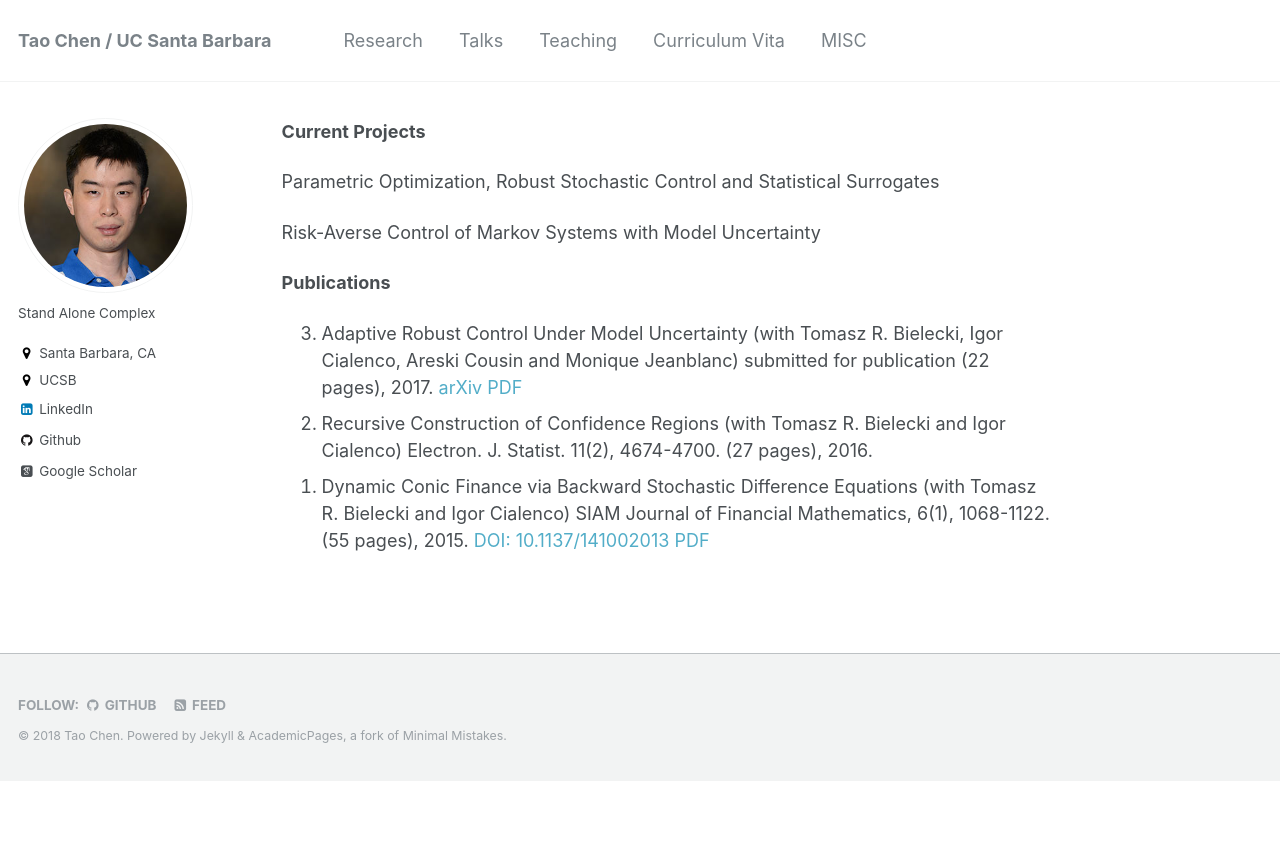
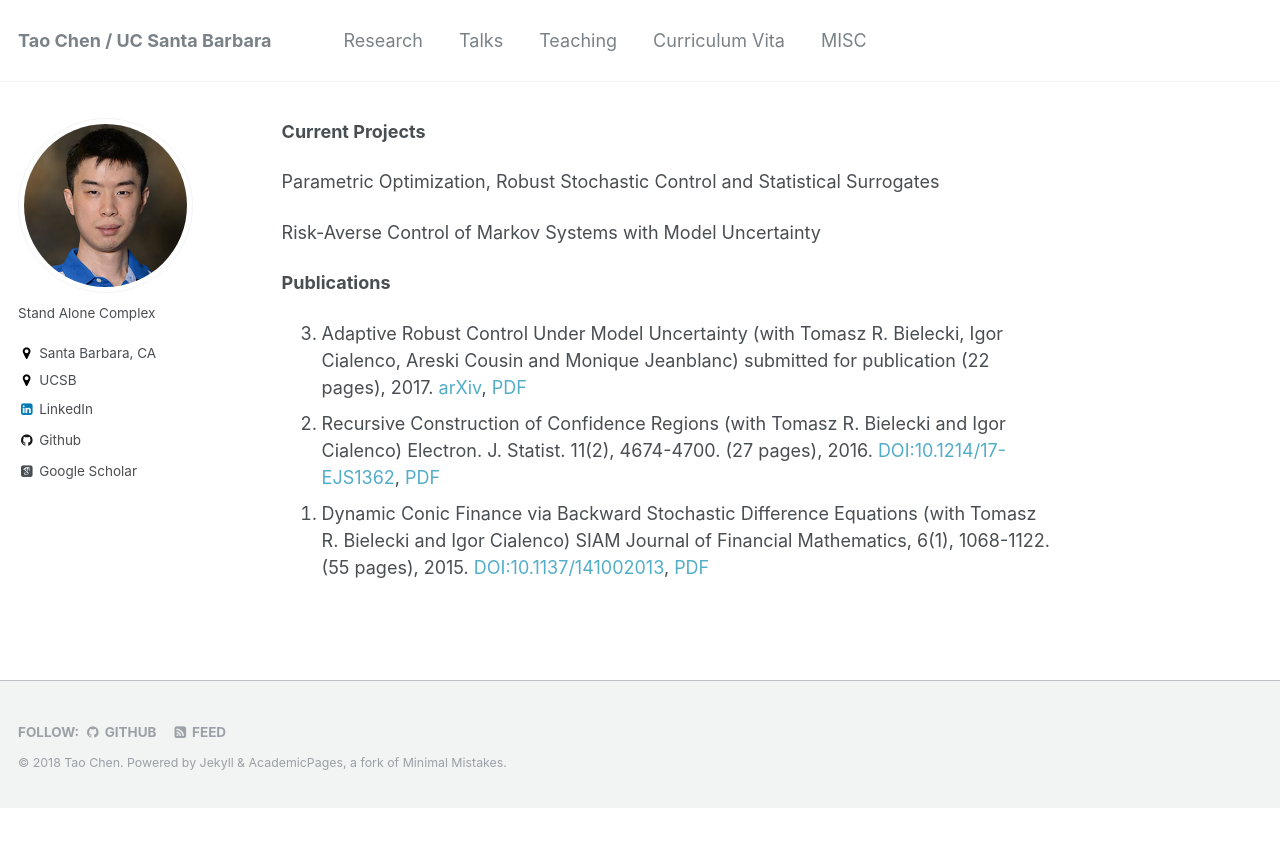
Before and after one commit to cherntodd/cherntodd.github.io, a Jekyll site: the page built from _pages/research.md, in a window 1280 px wide. Shown: the top 847 px of the page. Built offline with Jekyll 4.4.1, drawn with Linux system fonts in a browser that asks for light colours; some web fonts are replaced.

Commit message:
no message

```diff
--- a/_pages/research.md
+++ b/_pages/research.md
@@ -12,7 +12,7 @@ Risk-Averse Control of Markov Systems with Model Uncertainty
 **Publications**
 
 <ol>
-    <li value="3">Adaptive Robust Control Under Model Uncertainty (with Tomasz R. Bielecki, Igor Cialenco, Areski Cousin and Monique Jeanblanc) submitted for publication (22 pages), 2017. <a href="https://arxiv.org/abs/1706.02227">arXiv</a> <a href="">PDF</a></li>
-    <li value="2">Recursive Construction of Confidence Regions (with Tomasz R. Bielecki and Igor Cialenco) Electron. J. Statist. 11(2), 4674-4700. (27 pages), 2016.</li>
-    <li value="1">Dynamic Conic Finance via Backward Stochastic Difference Equations (with Tomasz R. Bielecki and Igor Cialenco) SIAM Journal of Financial Mathematics, 6(1), 1068-1122. (55 pages), 2015. <a href="http://epubs.siam.org/doi/10.1137/141002013">DOI: 10.1137/141002013</a> <a href="">PDF</a></li>
+    <li value="3">Adaptive Robust Control Under Model Uncertainty (with Tomasz R. Bielecki, Igor Cialenco, Areski Cousin and Monique Jeanblanc) submitted for publication (22 pages), 2017. <a href="https://arxiv.org/abs/1706.02227">arXiv</a>, <a href="">PDF</a></li>
+    <li value="2">Recursive Construction of Confidence Regions (with Tomasz R. Bielecki and Igor Cialenco) Electron. J. Statist. 11(2), 4674-4700. (27 pages), 2016. <a href="http://dx.doi.org/10.1214/17-EJS1362">DOI:10.1214/17-EJS1362</a>, <a href="">PDF</a></li>
+    <li value="1">Dynamic Conic Finance via Backward Stochastic Difference Equations (with Tomasz R. Bielecki and Igor Cialenco) SIAM Journal of Financial Mathematics, 6(1), 1068-1122. (55 pages), 2015. <a href="http://epubs.siam.org/doi/10.1137/141002013">DOI:10.1137/141002013</a>, <a href="">PDF</a></li>
 </ol>
```
Also changed, not shown: _pages/teaching.html (deleted, +0 -12 lines).
